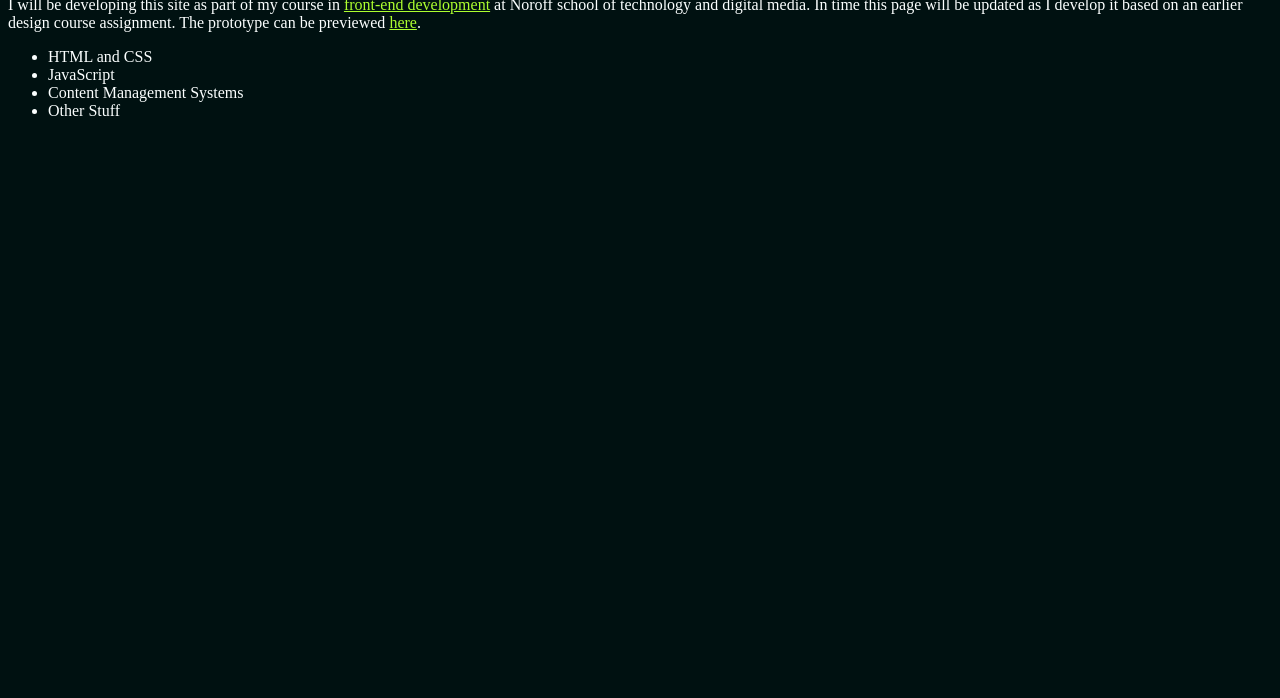
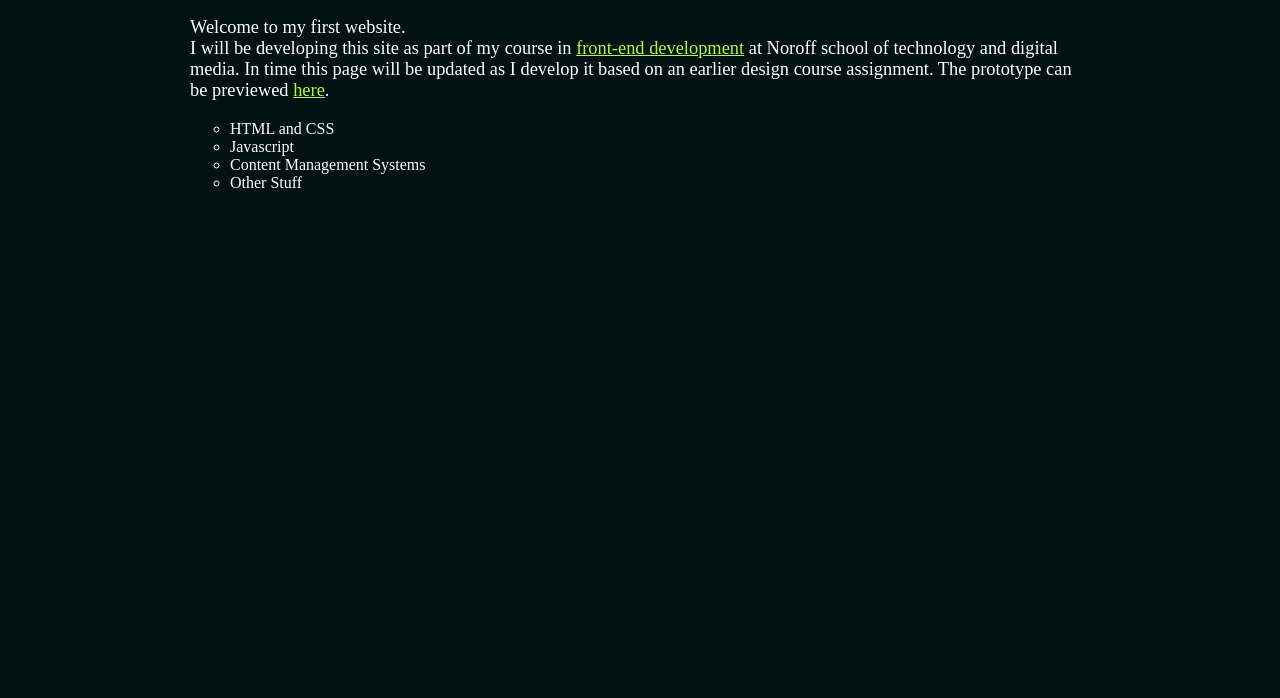
Before and after one commit to pnbakken/courseAssignmentRepository, a plain HTML site: page index.html in a window 1280 px wide. Shown: the part 102-800 px from the top of the page. Drawn offline with Linux system fonts and the light colour scheme.

Commit message:
Small changes and fixed some spelling

```diff
--- a/index.html
+++ b/index.html
@@ -4,7 +4,7 @@
     <title>My first website</title>
     <meta charset="utf-8" />
     <link rel="stylesheet" type="text/css" href="styles/styles.css" />
-    <script src="js/script.js"></script>
+    <script src="js/script.js" type="Javascript"></script>
   </head>
   <body>
     <h1>Hello world!</h1>
@@ -14,7 +14,7 @@
       In time this page will be updated as I develop it based on an earlier design course assignment. The prototype can be previewed <a href="https://xd.adobe.com/view/e9a21813-39f5-4918-b06e-47757d1766b1-bcf1/?fullscreen">here</a>.
       <ul>
         <li>HTML and CSS</li>
-        <li>JavaScript</li>
+        <li>Javascript</li>
         <li>Content Management Systems</li>
         <li>Other Stuff</li>
       </ul>
--- a/styles/styles.css
+++ b/styles/styles.css
@@ -1,13 +1,17 @@
 body {
   background: #001111;
   color: #fbffff;
+  max-width: 900px;
+  margin: 0 auto;
 }
 
 h1 {
   color: #ea8f55;
+  font-size: 3em;
 }
 
 p {
+  font-size: 1.15em;
 }
 
 a {
@@ -22,3 +26,12 @@ a:hover {
   background: white;
   color: black;
 }
+
+li {
+  list-style: circle;
+  width: fit-content;
+}
+
+li:hover {
+  background: orange;
+}
```
